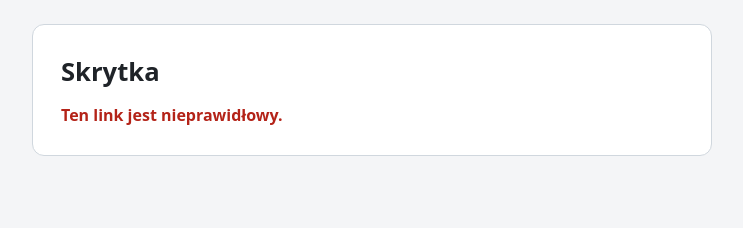
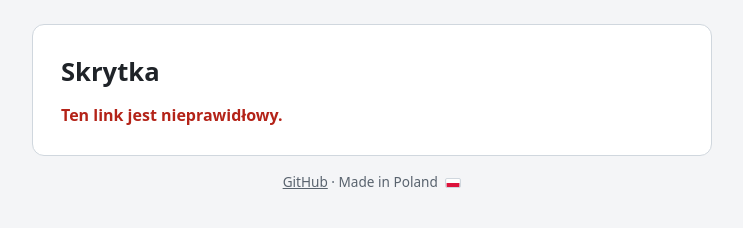
Before and after one commit to radeksh/skrytka, a website with bundled scripts: page public/note.html in a window 1280 px wide. Shown: the whole page, without its empty margins (268-1011 px from the left). Built offline with nearby package versions, Linux system fonts and the light colour scheme.

Commit message:
Add footer with GitHub link

```diff
--- a/public/assets/app.css
+++ b/public/assets/app.css
@@ -131,3 +131,15 @@ pre {
 .error { color: var(--error); font-weight: 600; margin: 12px 0 0; }
 .ok { color: var(--ok); font-weight: 600; margin: 8px 0 0; }
 .hidden { display: none !important; }
+
+.footer {
+  max-width: 680px;
+  margin: 16px auto 0;
+  text-align: center;
+  color: var(--muted);
+  font-size: 0.85rem;
+}
+.footer a { color: var(--muted); text-decoration: underline; }
+.footer a:hover { color: var(--primary); }
+.footer .made { white-space: nowrap; }
+.footer .flag { vertical-align: -1px; margin-left: 4px; border: 1px solid var(--border); border-radius: 2px; }
--- a/public/note.html
+++ b/public/note.html
@@ -51,6 +51,11 @@
       <p id="errorText" class="error"></p>
     </section>
   </main>
+  <footer class="footer">
+    <a href="https://github.com/radeksh/skrytka" target="_blank" rel="noopener noreferrer">GitHub</a>
+    <span aria-hidden="true">&middot;</span>
+    <span class="made">Made in Poland <svg class="flag" viewBox="0 0 16 10" width="16" height="10" role="img" aria-label="Flaga Polski"><rect width="16" height="5" fill="#ffffff"/><rect y="5" width="16" height="5" fill="#dc143c"/></svg></span>
+  </footer>
   <script type="module" src="/assets/read.js"></script>
 </body>
 </html>
```
Also changed, not shown: public/create.html (+3 -0 lines).
